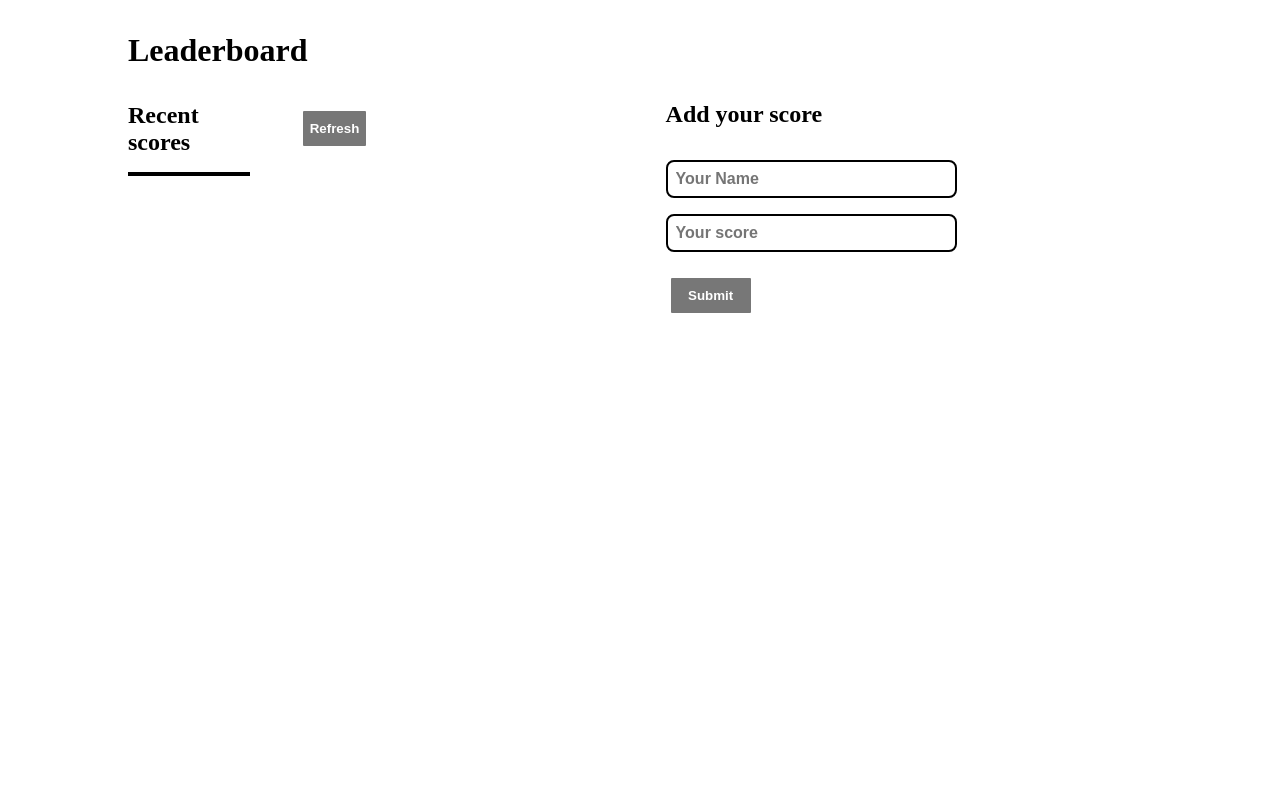
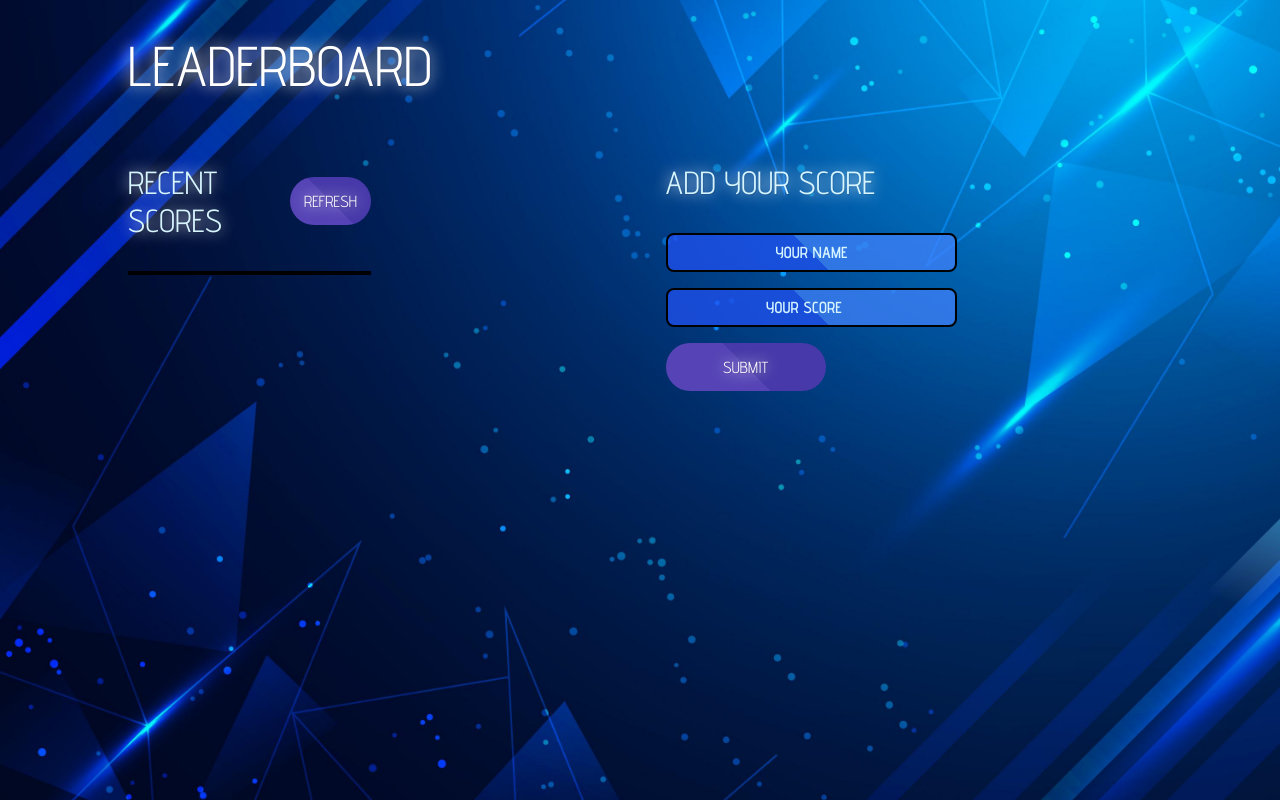
Before and after one commit to edi-sipka/Leaderboard, a website built with webpack: page src/index.html in a window 1280 px wide. Built offline with nearby package versions, Linux system fonts and the light colour scheme; no server answers.

Commit message:
Add style

```diff
--- a/src/index.html
+++ b/src/index.html
@@ -28,7 +28,7 @@
           <h2 class="scoring">Add your score</h2>
           <form action="#" class="form-add">
             <input type="text" placeholder="Your Name" id="user" />
-            <input type="text" placeholder="Your score" id="score" />
+            <input type="number" placeholder="Your score" id="score" />
             <div class="btn-class">
               <p id="error"></p>
               <button class="btn btn-submit" type="submit" id="submit">
--- a/src/index.js
+++ b/src/index.js
@@ -4,9 +4,11 @@ import { refresh, display, addList } from './api.js';
 const refreshing = document.getElementById('refresh');
 const submit = document.getElementById('submit');
 
+// Display all API input data
 display();
 
+// When click on refresh, new data is present.
 refreshing.addEventListener('click', refresh);
+
+// When click on submit, new data is adding.
 submit.addEventListener('click', addList);
-
-console.log(refreshing);
--- a/src/style.css
+++ b/src/style.css
@@ -1,7 +1,16 @@
+@import url(https://fonts.googleapis.com/css?family=Roboto:400,300,500,700);
+@import url(https://fonts.googleapis.com/css?family=Advent+Pro:400,600,500,700);
+
 * {
   box-sizing: border-box;
   margin: 0;
   padding: 0;
+}
+
+body {
+  background: url('./Images/background.jpg') no-repeat center fixed;
+  background-size: cover;
+  color: #fff;
 }
 
 .main {
@@ -9,15 +18,25 @@
   width: 80%;
 }
 
+.heading {
+  margin-top: 2rem;
+  font-family: 'Advent Pro', sans-serif;
+  text-transform: uppercase;
+  font-weight: 100;
+  font-size: 3.5rem;
+  color: rgb(255, 255, 255);
+  text-shadow: 1px 1px rgb(0 0 0 / 10%), 0 0 15px #fff;
+}
+
 .content {
   display: grid;
   grid-template-columns: 1fr 1fr;
   grid-gap: 5%;
-  margin-top: 2rem;
+  margin-top: 4rem;
 }
 
-.heading {
-  margin-top: 2rem;
+.display {
+  width: 50%;
 }
 
 .score {
@@ -26,29 +45,101 @@
   align-items: center;
 }
 
-.scores {
-  margin-top: 1rem;
-  list-style: none;
-  width: 50%;
-  border: 2px solid #000;
+.para {
+  font-family: 'Advent Pro', sans-serif;
+  text-transform: uppercase;
+  font-weight: 100;
+  font-size: 2rem;
+  color: rgb(214 245 255);
+  text-shadow: 1px 1px rgb(0 0 0 / 10%), 0 0 15px #fff;
 }
 
-.display {
-  width: 50%;
+.btn {
+  border-radius: 25px;
+  width: 10rem;
+  height: 3rem;
+  border: none;
+  color: #fff;
+  background: linear-gradient(45deg, #5644b6 50%, #4739a9 50%);
+  text-transform: uppercase;
+  transition: all 0.2s cubic-bezier(0.46, 0.03, 0.22, 0.96);
+  cursor: pointer;
+  font-size: 1rem;
+  text-shadow: 1px 1px rgb(0 0 0 / 10%), 0 0 15px #fff;
+  font-family: 'Advent Pro', sans-serif;
+}
+
+.btn:hover {
+  background: linear-gradient(45deg, #705cdf 50%, #3a2c96 50%);
+  box-shadow: 10px 10px 5px #aaa;
+}
+
+.scores {
+  margin-top: 2rem;
+  font-family: 'Advent Pro', sans-serif;
+  list-style: none;
+  border: 2px solid #000;
+  background:
+    linear-gradient(
+      45deg,
+      rgba(32, 81, 241, 0.753) 50%,
+      rgba(66, 132, 255, 0.726) 50%
+    );
+  cursor: pointer;
+  font-weight: 100;
+  transition: all 0.2s cubic-bezier(0.46, 0.03, 0.22, 0.96);
+  text-align: center;
+  color: #fff;
+  text-shadow: 1px 1px rgb(0 0 0 / 10%), 0 0 15px #fff;
+}
+
+.scoring {
+  font-family: 'Advent Pro', sans-serif;
+  text-transform: uppercase;
+  font-weight: 100;
+  font-size: 2rem;
+  color: rgb(214 245 255);
+  text-shadow: 1px 1px rgb(0 0 0 / 10%), 0 0 15px #fff;
+}
+
+li:nth-child(even) {
+  background:
+    linear-gradient(
+      45deg,
+      rgba(0, 15, 66, 0.753) 50%,
+      rgba(32, 66, 129, 0.726) 50%
+    );
 }
 
 .users {
   padding: 1rem;
 }
 
-.users2 {
-  background-color: rgb(194, 194, 194);
-}
-
 .form-add {
   display: flex;
   flex-direction: column;
   margin-top: 2rem;
+}
+
+input {
+  font-family: 'Advent Pro', sans-serif;
+  background:
+    linear-gradient(
+      45deg,
+      rgba(32, 81, 241, 0.753) 50%,
+      rgba(66, 132, 255, 0.726) 50%
+    );
+  cursor: pointer;
+  font-weight: 100;
+  text-transform: uppercase;
+  transition: all 0.2s cubic-bezier(0.46, 0.03, 0.22, 0.96);
+  text-align: center;
+  color: #fff;
+}
+
+input::placeholder {
+  color: rgb(214 245 255);
+  font-family: 'Advent Pro', sans-serif;
 }
 
 .form-add input {
@@ -60,19 +151,3 @@
   font-size: 1rem;
   font-weight: 600;
 }
-
-.btn {
-  width: 5rem;
-  background: rgb(119, 119, 119);
-  font-weight: bold;
-  color: white;
-  border: 0 none;
-  border-radius: 1px;
-  cursor: pointer;
-  padding: 10px 5px;
-  margin: 10px 5px;
-}
-
-.btn:hover {
-  background: rgb(194, 194, 194);
-}
```
Also changed, not shown: src/api.js (+6 -2 lines), README.md, src/Images/background.jpg (added).
